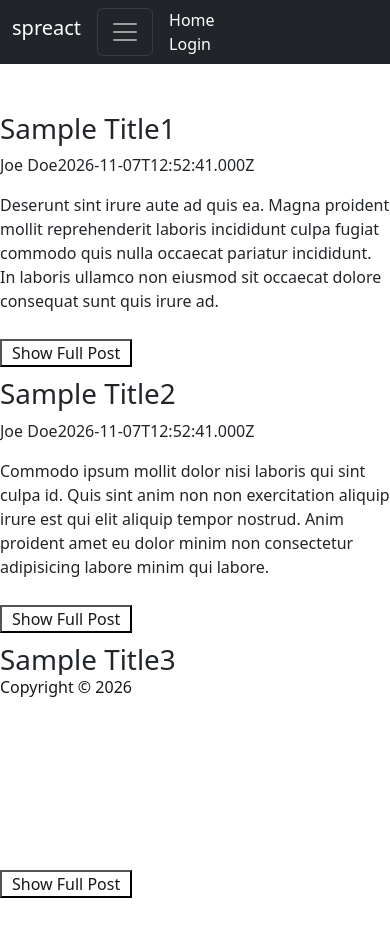
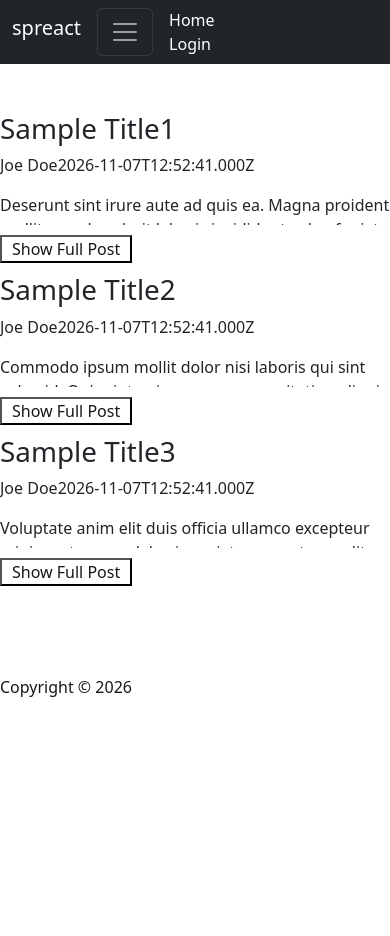
Before and after one commit to 4tinbras/spring-react-demo, a Next.js app in the folder react-front/: page /about/blog in a window 390 px wide. Shown: the top 936 px of the page. After the commit the page ends 844 px from the top, so only its background shows below. Built offline with nearby package versions, Linux system fonts and the light colour scheme.

Commit message:
Change sample text size in preview

```diff
--- a/react-front/app/about/blog/PostSummary.tsx
+++ b/react-front/app/about/blog/PostSummary.tsx
@@ -9,7 +9,7 @@ export default function PostSummary({title, author, date, textSample}:
         <div className={"display-inline-block"}><p>{author}</p></div>
         {/*<div className={"display-inline-block"}><img src={imageSrc} alt={"Blog record image"}/></div>*/}
         <div className={"display-inline-block"}><p>{date}</p></div>
-        <div><p>{textSample}</p></div>
+        <div className={'blog-summary-sample'}><p>{textSample}</p></div>
         <PrimaryButton initialButtonText={"Show Full Post"} onClickHandler={undefined}></PrimaryButton>
     </div>)
 }
--- a/react-front/app/src/styles/globals.css
+++ b/react-front/app/src/styles/globals.css
@@ -104,6 +104,11 @@ footer {
   overflow: clip;
 }
 
+.blog-summary-sample {
+  height: 4rem;
+  overflow: clip;
+}
+
 @media (max-width: 680px) {
   .top-container {
     width: 100%;
@@ -121,6 +126,10 @@ footer {
 
   .button-secondary {
     margin: 5px 0 5px 0;
+  }
+
+  .blog-summary-sample {
+    height: 2rem;
   }
 }
 
```
